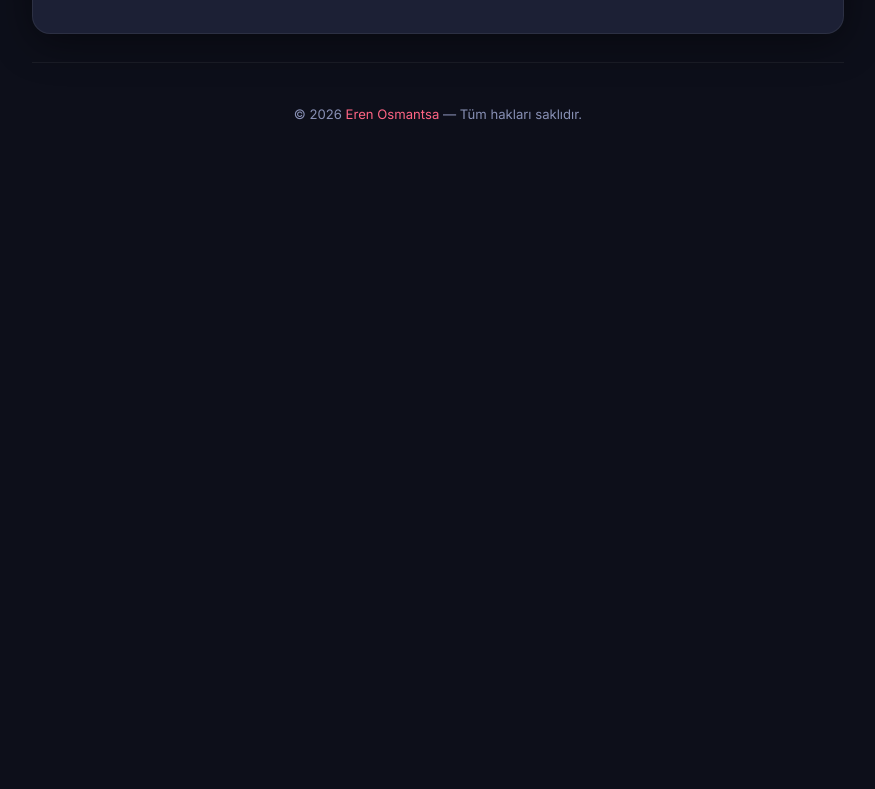
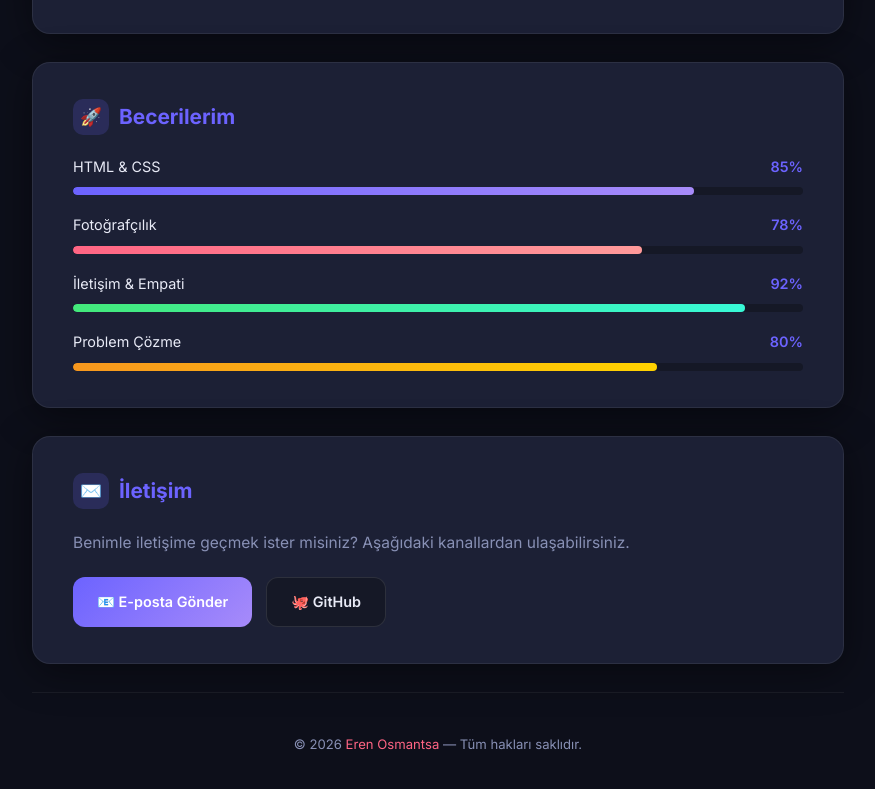
Before and after one commit to erenosm-star/MyWebsite, a plain HTML site: page index.html in a window 1280 px wide. Shown: the part 1717-2506 px from the top of the page, without its empty margins (202-1077 px from the left). Before the commit the page ends 1942 px from the top, so only its background shows below. Drawn offline with Linux system fonts and the light colour scheme.

Commit message:
İkinci commit: Becerilerim ve İletişim bölümleri eklendi

```diff
--- a/index.html
+++ b/index.html
@@ -218,6 +218,69 @@
       to   { opacity: 1; transform: translateY(0); }
     }
 
+    /* ── Skills ── */
+    .skills-grid { display: grid; gap: 18px; margin-top: 4px; }
+
+    .skill-item { display: flex; flex-direction: column; gap: 8px; }
+
+    .skill-header {
+      display: flex;
+      justify-content: space-between;
+      font-size: .9rem;
+    }
+
+    .skill-pct { color: var(--accent); font-weight: 600; }
+
+    .skill-bar {
+      height: 8px;
+      background: var(--surface);
+      border-radius: 999px;
+      overflow: hidden;
+    }
+
+    .skill-fill {
+      height: 100%;
+      border-radius: 999px;
+      background: linear-gradient(90deg, var(--accent), #a78bfa);
+      animation: growBar 1.2s ease both;
+    }
+
+    @keyframes growBar {
+      from { width: 0 !important; }
+    }
+
+    /* ── Contact ── */
+    .contact-links { display: flex; gap: 14px; flex-wrap: wrap; }
+
+    .contact-btn {
+      display: inline-flex;
+      align-items: center;
+      gap: 8px;
+      padding: 12px 24px;
+      border-radius: 12px;
+      background: linear-gradient(135deg, var(--accent), #a78bfa);
+      color: #fff;
+      text-decoration: none;
+      font-weight: 600;
+      font-size: .9rem;
+      transition: transform var(--transition), box-shadow var(--transition);
+    }
+
+    .contact-btn:hover {
+      transform: translateY(-3px);
+      box-shadow: 0 8px 24px rgba(108,99,255,.4);
+    }
+
+    .contact-btn.alt {
+      background: var(--surface);
+      border: 1px solid rgba(255,255,255,.1);
+      color: var(--text);
+    }
+
+    .contact-btn.alt:hover {
+      box-shadow: 0 8px 24px rgba(0,0,0,.3);
+    }
+
     /* ── Responsive ── */
     @media (max-width: 600px) {
       .card { padding: 26px 22px; }
@@ -300,6 +363,57 @@
       </div>
     </section>
 
+    <!-- ── Becerilerim ── -->
+    <section class="card" id="becerilerim">
+      <h2>
+        <span class="icon">🚀</span>
+        Becerilerim
+      </h2>
+      <div class="skills-grid">
+        <div class="skill-item">
+          <div class="skill-header">
+            <span>HTML &amp; CSS</span>
+            <span class="skill-pct">85%</span>
+          </div>
+          <div class="skill-bar"><div class="skill-fill" style="width:85%"></div></div>
+        </div>
+        <div class="skill-item">
+          <div class="skill-header">
+            <span>Fotoğrafçılık</span>
+            <span class="skill-pct">78%</span>
+          </div>
+          <div class="skill-bar"><div class="skill-fill" style="width:78%; background: linear-gradient(90deg,#ff6584,#ff9a9a)"></div></div>
+        </div>
+        <div class="skill-item">
+          <div class="skill-header">
+            <span>İletişim &amp; Empati</span>
+            <span class="skill-pct">92%</span>
+          </div>
+          <div class="skill-bar"><div class="skill-fill" style="width:92%; background: linear-gradient(90deg,#43e97b,#38f9d7)"></div></div>
+        </div>
+        <div class="skill-item">
+          <div class="skill-header">
+            <span>Problem Çözme</span>
+            <span class="skill-pct">80%</span>
+          </div>
+          <div class="skill-bar"><div class="skill-fill" style="width:80%; background: linear-gradient(90deg,#f7971e,#ffd200)"></div></div>
+        </div>
+      </div>
+    </section>
+
+    <!-- ── İletişim ── -->
+    <section class="card" id="iletisim">
+      <h2>
+        <span class="icon">✉️</span>
+        İletişim
+      </h2>
+      <p style="margin-bottom:20px; color:var(--muted);">Benimle iletişime geçmek ister misiniz? Aşağıdaki kanallardan ulaşabilirsiniz.</p>
+      <div class="contact-links">
+        <a class="contact-btn" href="mailto:eren@example.com" id="email-link">📧 E-posta Gönder</a>
+        <a class="contact-btn alt" href="https://github.com" target="_blank" rel="noopener" id="github-link">🐙 GitHub</a>
+      </div>
+    </section>
+
     <!-- ── Footer ── -->
     <footer>
       <p>© 2026 <span>Eren Osmantsa</span> — Tüm hakları saklıdır.</p>
```
